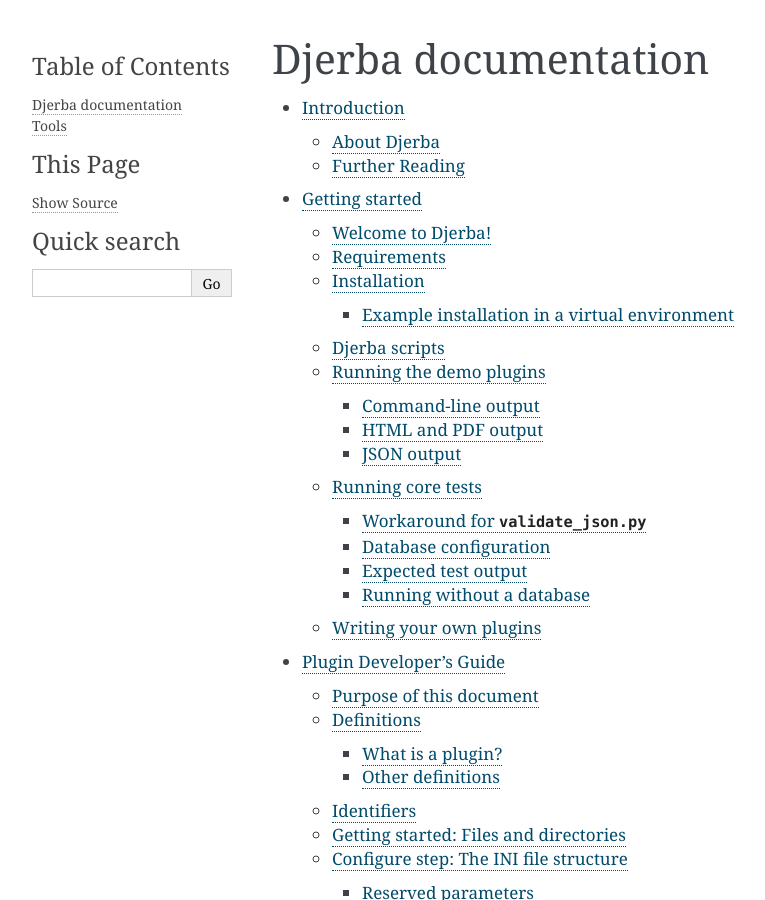
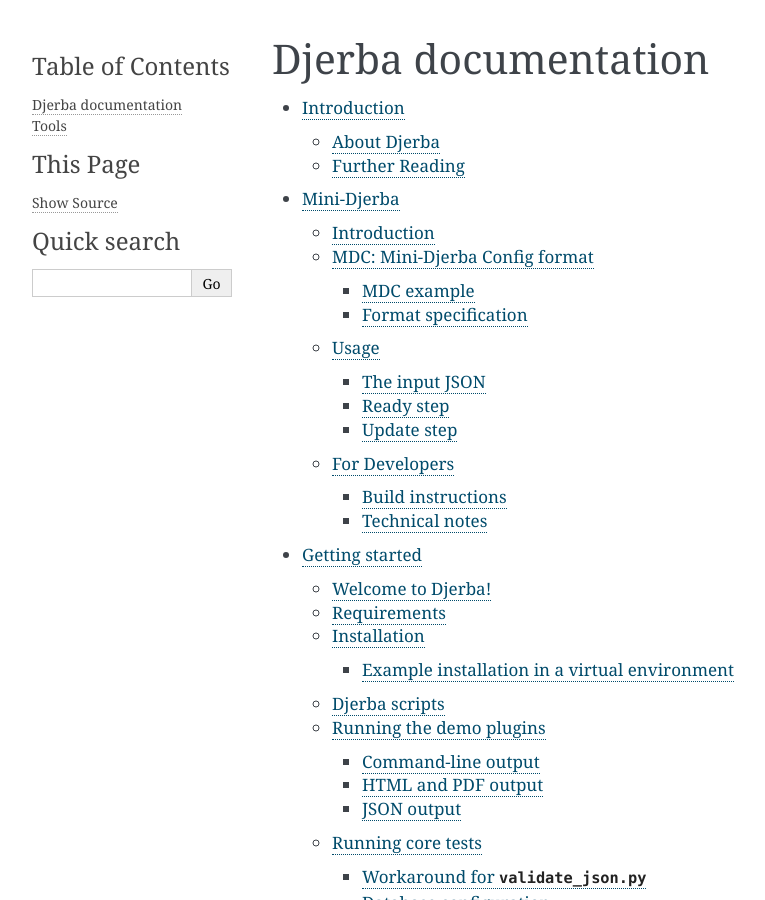
Before and after one commit to oicr-gsi/djerba, a Sphinx documentation site: the page built from doc/index.rst, in a window 1280 px wide and 900 px high. Shown: the whole window, without its empty margins (148-913 px from the left). Built offline with Sphinx 7.4.7, drawn with Linux system fonts in a browser that asks for light colours; part of the change alters nothing that is shown; some of the changed text lies outside the part shown.

Commit message:
Add first draft of mini-Djerba and update copyright year

````diff
--- a/doc/conf.py
+++ b/doc/conf.py
@@ -7,7 +7,7 @@
 # https://www.sphinx-doc.org/en/master/usage/configuration.html#project-information
 
 project = 'Djerba'
-copyright = '2020-2023, OICR-GSI'
+copyright = '2020-2024, OICR-GSI'
 author = 'OICR Genome Systems Informatics'
 
 # -- General configuration ---------------------------------------------------
--- a/doc/index.rst
+++ b/doc/index.rst
@@ -10,6 +10,7 @@ Djerba documentation
    :maxdepth: 3
 
    about
+   mini_djerba
    getting_started
    plugin_howto
    plugin_methods
--- /dev/null
+++ b/doc/mini_djerba.md
@@ -0,0 +1,90 @@
+# Mini-Djerba
+
+## Introduction
+
+Mini-Djerba allows clinical geneticists to update personal health information (PHI) and edit the results summary in a Djerba report.
+
+Steps are as follows:
+1. Generate a config file in MDC format
+2. Edit the MDC file with PHI values and summary text
+3. Use the MDC file to generate a PDF with the updated PHI and summary
+
+Mini-Djerba is distributed as a single, executable file. It is a command-line application; run with `-h` for help.
+
+## MDC: Mini-Djerba Config format
+
+MDC files (mini-Djerba config, file extension `.mdc`) specify the PHI and summary in a compact, text-based format.
+
+### MDC example
+
+Here is an example MDC file with placeholder values:
+
+```
+patient_name = LAST, FIRST
+patient_dob = yyyy/mm/dd
+patient_genetic_sex = SEX
+requisitioner_email = NAME@domain.com
+physician_licence_number = nnnnnnnn
+physician_name = LAST, FIRST
+physician_phone_number = nnn-nnn-nnnn
+hospital_name_and_address = HOSPITAL NAME AND ADDRESS
+
+###
+
+[Lorem ipsum dolor](https://www.lipsum.com/) sit amet, consectetur adipiscing elit, sed do eiusmod tempor incididunt ut labore et dolore magna aliqua. Ut enim ad minim veniam, quis nostrud exercitation ullamco laboris nisi ut aliquip ex ea commodo consequat.
+
+```
+
+### Format specification
+
+The following elements _must_ appear in this order:
+1. A section with exactly 8 entries of the form `key = value`
+2. A separator consisting of 3 hash marks: `###`
+3. Summary text
+
+The 8 entries correspond to the 8 PHI fields listed above:
+1. `patient_name`
+2. `patient_dob`
+3. `patient_genetic_sex`
+4. `requisitioner_email`
+5. `physician_licence_number`
+6. `physician_name`
+7. `physician_phone_number`
+8. `hospital_name_and_address`
+
+These entries may occur in any order, but _must_ be present and have non-empty values.
+
+Summary text must be non-empty. Leading or trailing whitespace will be removed before the text is inserted into the report; but whitespace, including line breaks, may occur within the text block. Formatting with [Markdown notation](https://www.markdownguide.org/cheat-sheet/) and/or HTML tags is supported.
+
+## Usage
+
+Using Mini-Djerba consists of two steps:
+1. *Ready:* Read an input JSON file and generate the MDC
+2. *Update:* Edit the MDC as needed, and produce HTML and PDF output
+
+### The input JSON
+
+The Djerba JSON document is produced as part of the report drafting process by the Clinical Genome Interpretation team. It is a machine-readable file containing the data needed to produce a clinical report. It is _not_ intended to be edited by hand; mini-Djerba gets the user inputs it needs from the MDC file.
+
+### Ready step
+
+ready
+
+### Update step
+
+update
+
+
+## For Developers
+
+### Build instructions
+
+Building mini-Djerba is done with [PyInstaller](https://pyinstaller.org/en/stable/).
+
+### Technical notes
+
+Key/value parsing is done with the Python [configparser](https://docs.python.org/3/library/configparser.html) package and has similar formatting conventions, except no section headers are needed.
+
+The MDC file format is implemented in Djerba as the [mdc class](https://github.com/oicr-gsi/djerba/blob/main/src/lib/djerba/util/mini/mdc.py#L14).
+
+Tests are in the [TestMDC class](https://github.com/oicr-gsi/djerba/blob/main/src/test/util/mini/test_mini.py#L16).
````
